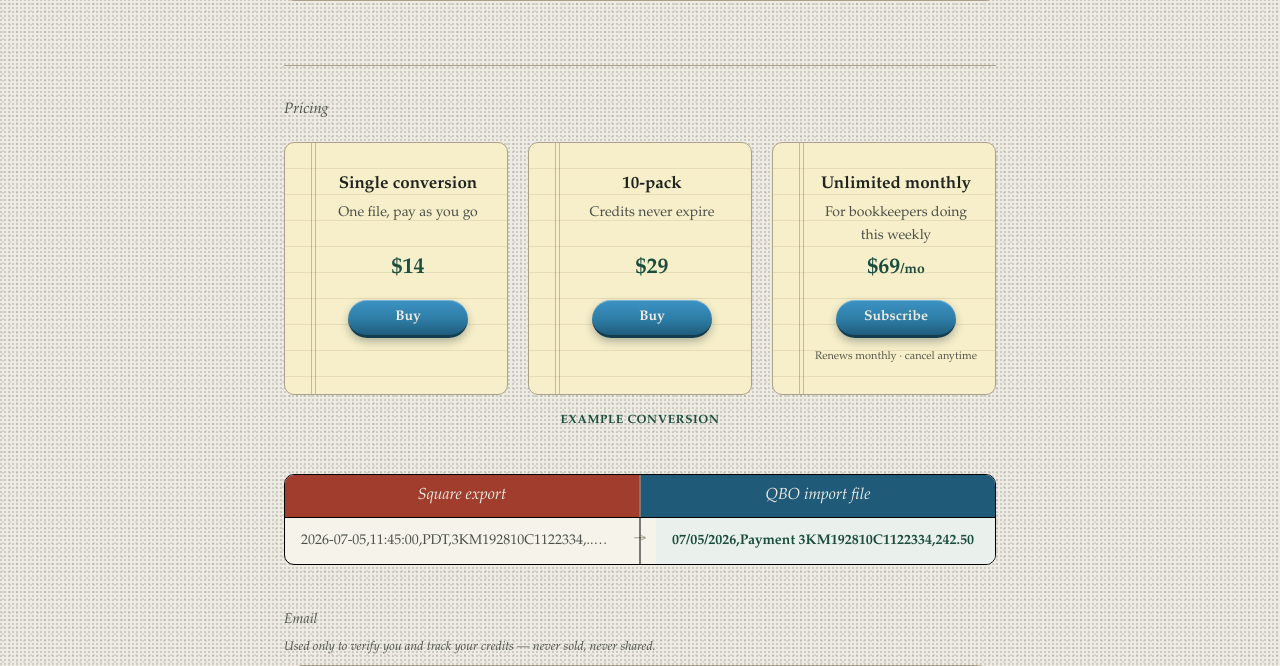
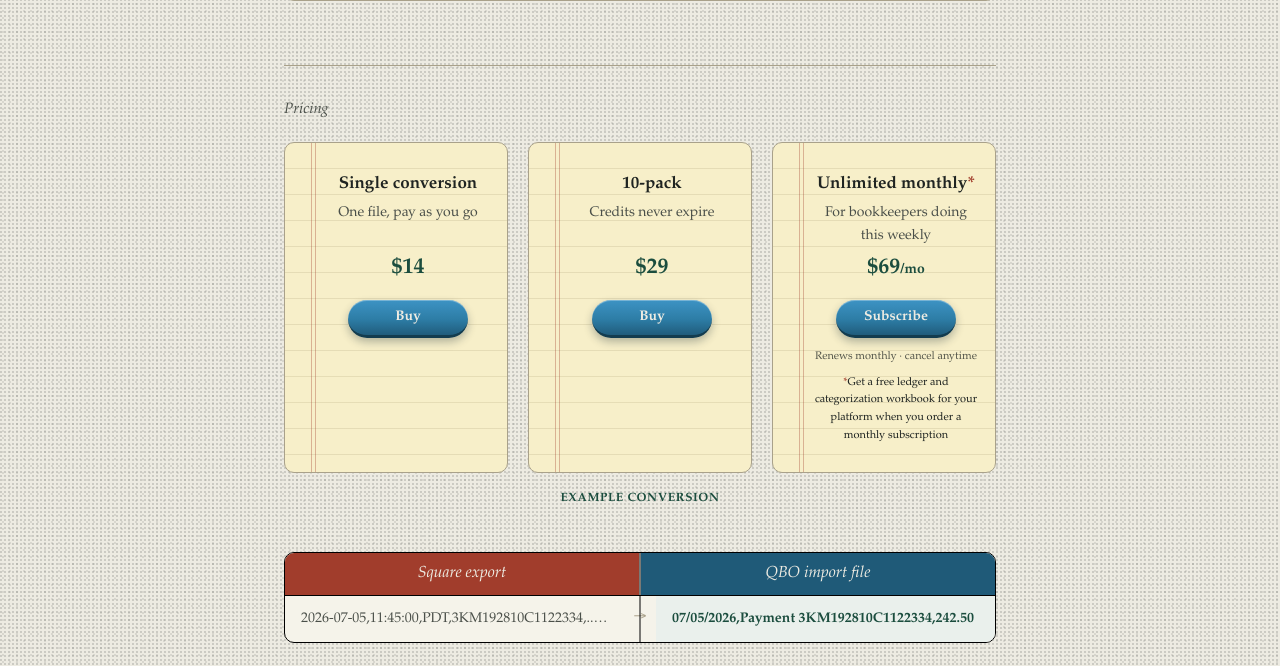
Before and after one commit to workathome180/TillMod, a Flask app: page / in a window 1280 px wide. Shown: the part 601-1267 px from the top of the page. Run offline with Flask 3, Linux system fonts and the light colour scheme.

Commit message:
Add free-gift footnote asterisk to Unlimited monthly plan
Co-Authored-By: Claude Sonnet 5 <noreply@anthropic.com>

```diff
--- a/templates/index.html
+++ b/templates/index.html
@@ -602,14 +602,18 @@
   .pricing-grid {
     display: grid;
     grid-template-columns: repeat(3, 1fr);
-    grid-template-rows: auto auto auto auto auto;
+    grid-template-rows: auto auto auto auto auto auto;
     gap: 20px;
+  }
+
+  .footnote-star {
+    color: var(--stamp-red);
   }
 
   .tally-row {
     display: grid;
     grid-template-rows: subgrid;
-    grid-row: span 5;
+    grid-row: span 6;
     align-items: center;
     justify-items: center;
     text-align: center;
@@ -742,11 +746,12 @@
         <button class="buy-btn" data-plan="pack10">Buy</button>
       </div>
       <div class="tally-row">
-        <div class="plan-name">Unlimited monthly</div>
+        <div class="plan-name">Unlimited monthly<span class="footnote-star">*</span></div>
         <div class="plan-desc">For bookkeepers doing this weekly</div>
         <div class="price">$69<span style="font-size:14px;">/mo</span></div>
         <button class="buy-btn" data-plan="monthly">Subscribe</button>
         <div style="font-size:11px; margin-top:6px; opacity:0.75;">Renews monthly · cancel anytime</div>
+        <div style="font-size:11px; margin-top:4px;"><span class="footnote-star">*</span>Get a free ledger and categorization workbook for your platform when you order a monthly subscription</div>
       </div>
     </div>
     <div id="checkout-status" style="font-size:13px; margin-top:16px; text-align:center;"></div>
```
